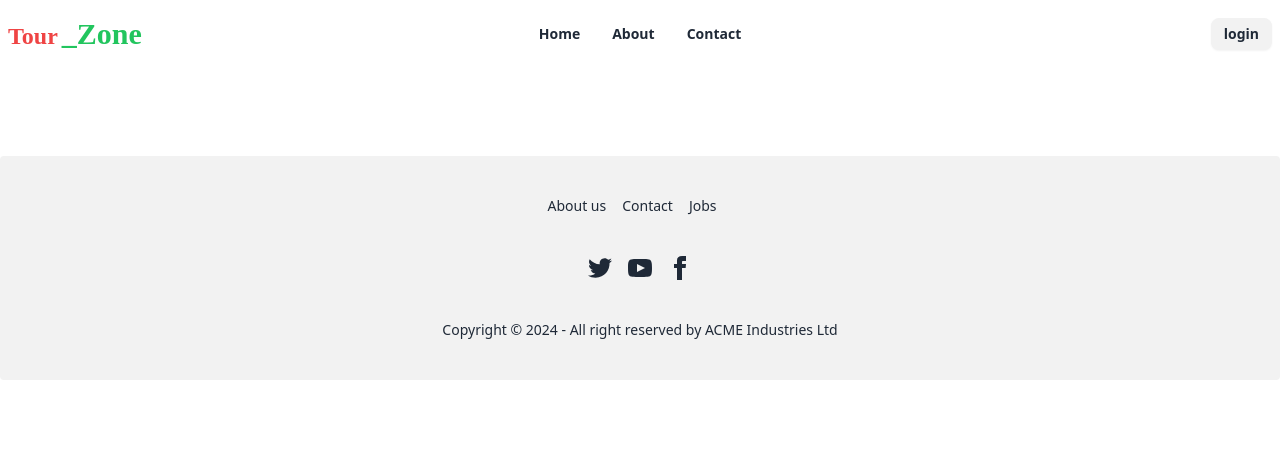
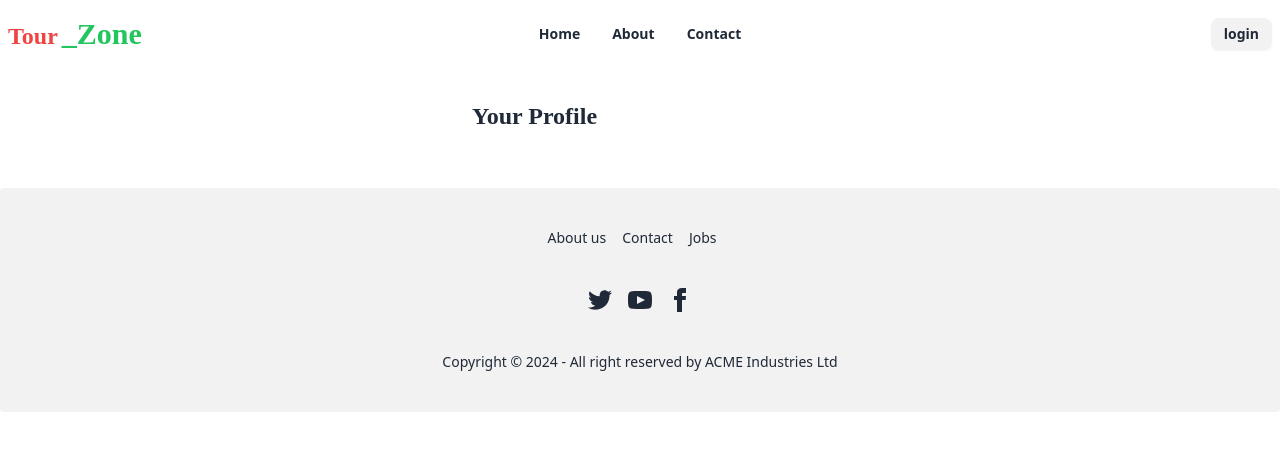
Before and after one commit to sajedul4D/auth-path-project, a React (Vite) app: page /update in a window 1280 px wide. Shown: the top 450 px of the page. Built offline with nearby package versions, Linux system fonts and the light colour scheme; no server answers.

Commit message:
added work with all site update

```diff
--- a/index.html
+++ b/index.html
@@ -2,9 +2,9 @@
 <html lang="en" data-theme="light">
   <head>
     <meta charset="UTF-8" />
-    <link rel="icon" type="image/svg+xml" href="/vite.svg" />
+    <link rel="icon" type="image/svg+xml" href="/src/assets/alla-havriushenko-pVkQ2SiDq5k-unsplash.jpg" />
     <meta name="viewport" content="width=device-width, initial-scale=1.0" />
-    <title>Vite + React</title>
+    <title>Tour_zone</title>
   </head>
   <body>
     <div id="root"></div>
--- a/src/Component/Update.jsx
+++ b/src/Component/Update.jsx
@@ -6,7 +6,8 @@ import { Link } from "react-router-dom";
 const Update = () => {
     const {user}=useContext(AuthContext)
     return (
-		<div className="max-w-md mx-auto p-8 sm:flex sm:space-x-6 dark:bg-gray-50 dark:text-gray-800">
+		<div className="max-w-md mx-auto p-8 sm:flex sm:space-x-6 dark:bg-gray-50 dark:text-gray-800"> <br />
+			<h2 className="text-2xl font-poppins font-bold text-center">Your Profile</h2>
 		{
 user ? <>
 
```
